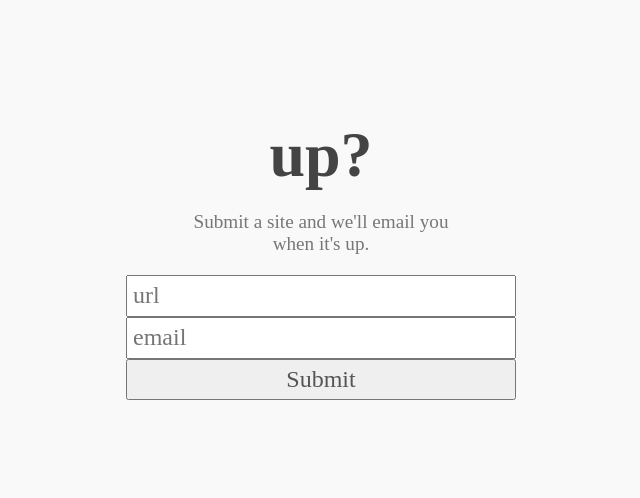
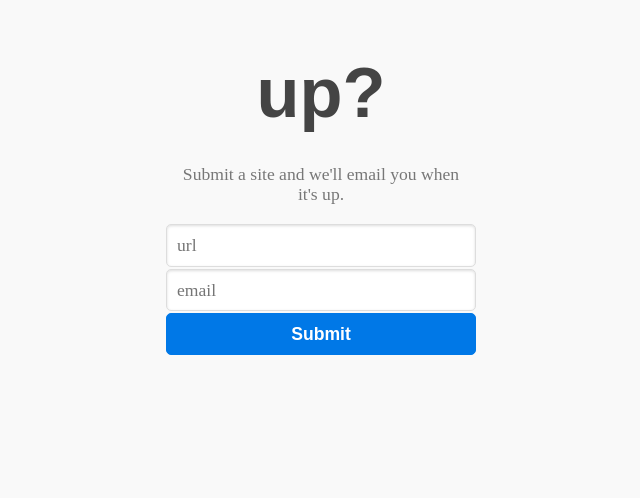
Before and after one commit to braedon/up, a plain HTML site: page index.html in a window 1280 px wide. Shown: the part 151-649 px from the top of the page, without its empty margins (319-959 px from the left). Drawn offline with nearby package versions, Linux system fonts and the light colour scheme.

Commit message:
More styling improvements

```diff
--- a/index.html
+++ b/index.html
@@ -2,74 +2,92 @@
 <html>
   <head>
     <meta charset="utf-8">
+    <meta name="viewport" content="width=device-width, initial-scale=1">
     <title>up?</title>
     <link rel="stylesheet" type="text/css" href="https://necolas.github.io/normalize.css/8.0.1/normalize.css">
     <style type='text/css'>
-      html, body {
+      html {
+        width: 100%;
         height: 100%;
-        width: 100%;
       }
       body {
-        display: flex;
+        display: inline-flex;
         justify-content: center;
         align-items: center;
-
-        min-width: 300px;
-        min-height: 400px;
+        min-width: 100%;
+        min-height: 100%;
 
         background-color: #F9F9F9;
+
+        color: #444;
+        font-size: 1.1em;
       }
       #upForm {
-        display: flex;
+        display: inline-flex;
         flex-direction: column;
         align-items: center;
 
         box-sizing: border-box;
         width: 100%;
-        max-width: 400px;
-        padding: 5px;
+        min-width: 250px;
+        max-width: 350px;
+        padding: 40px 20px 40px 20px;
+      }
+      #upForm > * {
+        box-sizing: border-box;
+        width: 100%;
+        padding: 10px;
       }
       h1, #blurb, #result {
         text-align: center;
       }
-      h1, #blurb {
-        box-sizing: border-box;
-        width: 300px;
-        padding: 20px;
+      h1 {
         margin: 0px;
-      }
-      h1 {
+        margin-bottom: 10px;
+
         font-size: 4em;
-        color: #444;
+        font-weight: bold;
+        font-family: sans-serif;
       }
       #blurb, #result {
         color: #777;
       }
       #blurb {
-        padding-top: 0px;
-        font-size: 1.2em;
-      }
-      input, button, #result {
-        box-sizing: border-box;
-        width: 100%;
+        margin-bottom: 10px;
       }
       input, button {
-        padding: 5px;
+        -webkit-appearance: none;
+        -moz-appearance: none;
+        appearance: none;
+        color: inherit;
 
-        font-size: 1.2em;
-        color: #555;
+        border-radius: 5px;
+      }
+      input {
+        margin-bottom: 2px;
+
+        background-color: white;
+        border: 1px solid #DDD;
+        box-shadow: inset 0px 1px 3px #DDD;
+      }
+      button {
+        background-color: #0078e7;
+        border: 1px solid #0078e7;
+
+        color: white;
+        font-weight: bold;
+        font-family: sans-serif;
+      }
+      button:hover {
+        background-color: white;
+
+        color: #0078e7;
+      }
+      button:hover {
+        cursor: pointer;
       }
       #result {
-        display: none;
-
-        padding: 20px;
-
-        font-size: 1.1em;
-      }
-      @media (min-width: 400px) {
-        input,button {
-          font-size: 1.5em;
-        }
+        min-height: 100px;
       }
     </style>
   </head>
@@ -90,7 +108,6 @@
         var posting = $.post('?' + query);
         posting.done(function (data) {
           $('#result').empty().append(data);
-          $('#result').show();
         });
       });
     </script>
```
